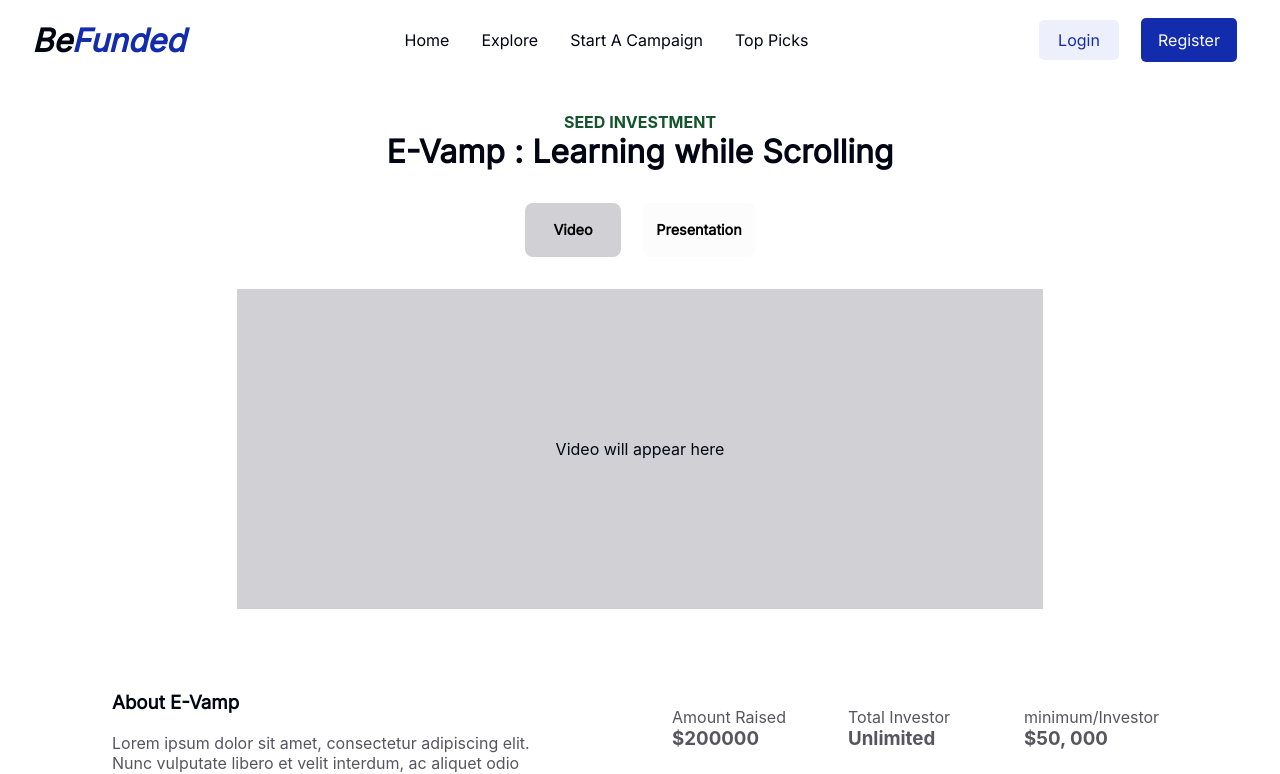
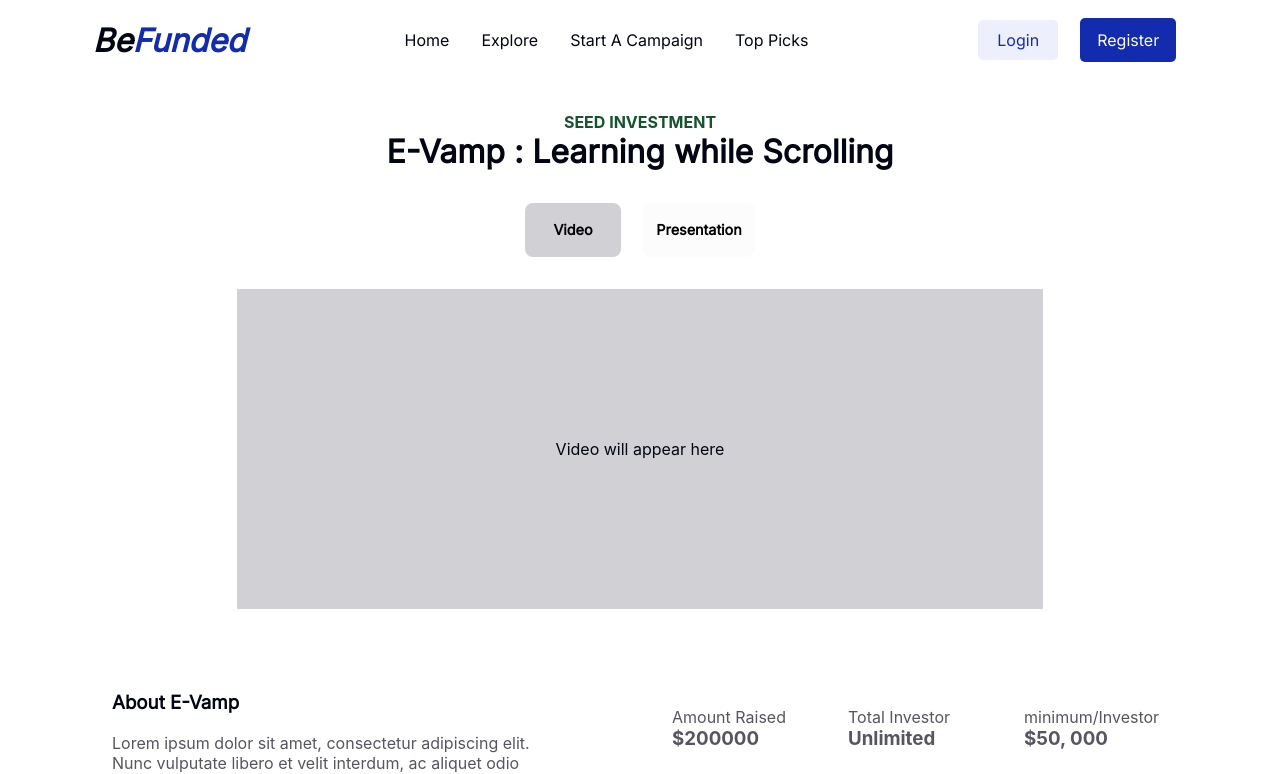
Before and after one commit to Emilance/BeFunded, a React (Create React App) app: page /project in a window 1280 px wide. Shown: the top 774 px of the page. Built offline with nearby package versions, Linux system fonts and the light colour scheme.

Commit message:
header duplicates fixed

```diff
--- a/src/App.tsx
+++ b/src/App.tsx
@@ -1,7 +1,6 @@
 import React from 'react';
 import logo from './logo.svg';
-import './App.css';
-import Header from './component/header/Header';
+import './App.css'
 import { Routes, Route } from 'react-router-dom'
 
 import Signup from './Pages/SignUp/Signup';
@@ -14,7 +13,6 @@
 function App() {
   return (
     <div className="app">
-      <Header/>
       <Routes>
         <Route path='/' element={<Home />} />
         <Route path='/signUp' element={<Signup />} />
--- a/src/Pages/Home/Home.tsx
+++ b/src/Pages/Home/Home.tsx
@@ -1,3 +1,4 @@
+import Header from "../../component/header/Header";
 import Banner from "./Banner";
 import Bigthing from "./Bigthing";
 import Explore from "./Explore";
@@ -5,6 +6,7 @@
 const Home = () => {
     return (
         <div className="home">
+         <Header/>
            <Banner/>
            <Explore/>
            <Bigthing/>
--- a/src/Pages/Project/Project.tsx
+++ b/src/Pages/Project/Project.tsx
@@ -2,10 +2,12 @@
 import Videosection from "./Videosection";
 import "./Project.css"
 import Details from "./Details";
+import Header from "../../component/header/Header";
 
 const Project = () => {
     return (
         <div className="project">
+            <Header/>
             <Videosection/>
             <AboutP/>
             <Details/>
```
